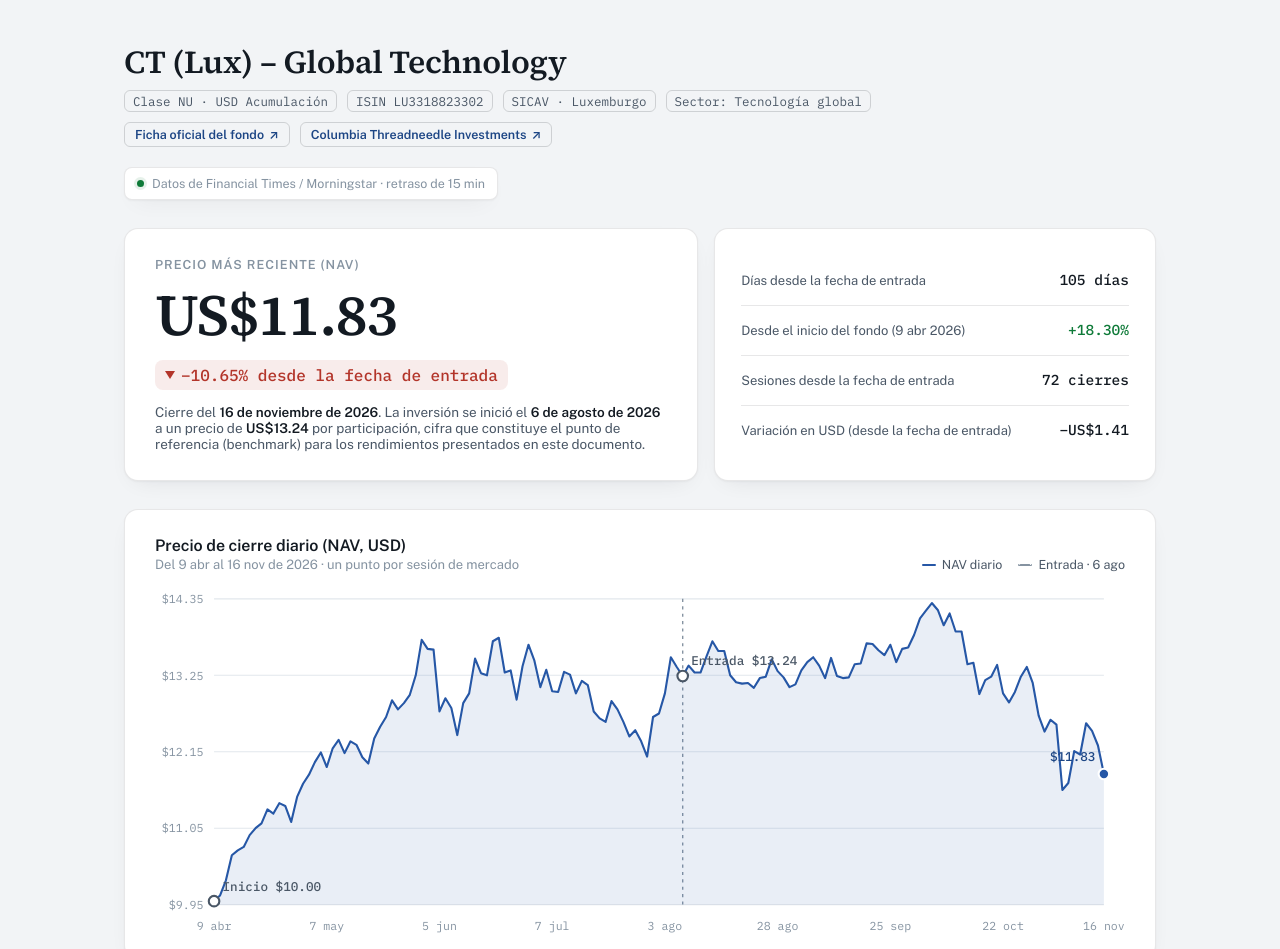
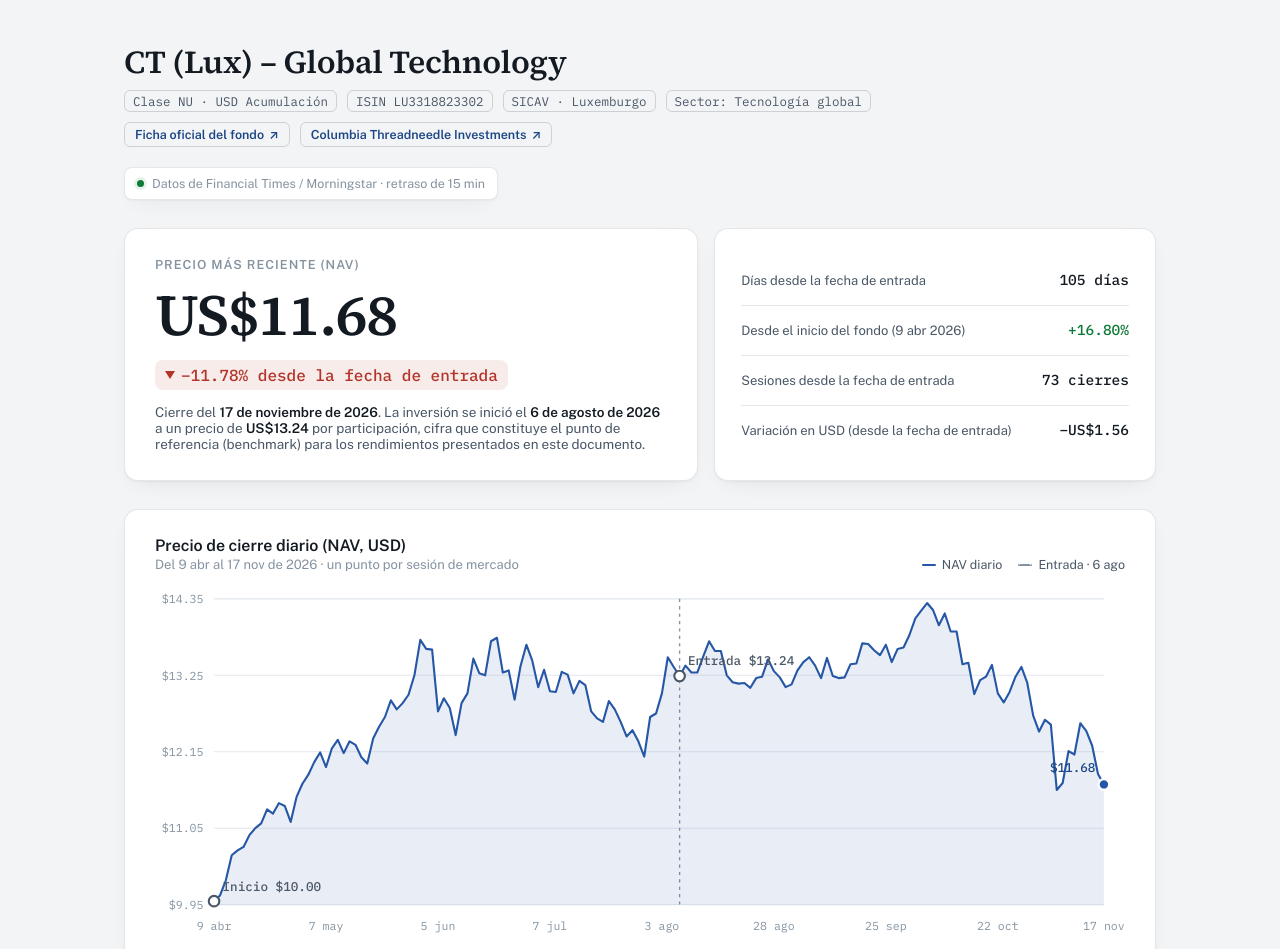
Before and after one commit to evolveam/CT-Global-Technology, a plain HTML site: page index.html in a window 1280 px wide. Shown: the top 949 px of the page. Drawn offline with nearby package versions, Linux system fonts and the light colour scheme.

Commit message:
Actualizacion automatica de NAV

```diff
--- a/index.html
+++ b/index.html
@@ -555,7 +555,8 @@
     {d:"2026-11-11", p:12.56},
     {d:"2026-11-12", p:12.45},
     {d:"2026-11-13", p:12.24},
-    {d:"2026-11-16", p:11.83}
+    {d:"2026-11-16", p:11.83},
+    {d:"2026-11-17", p:11.68}
   ];
 
   function parseLocal(iso){
```
